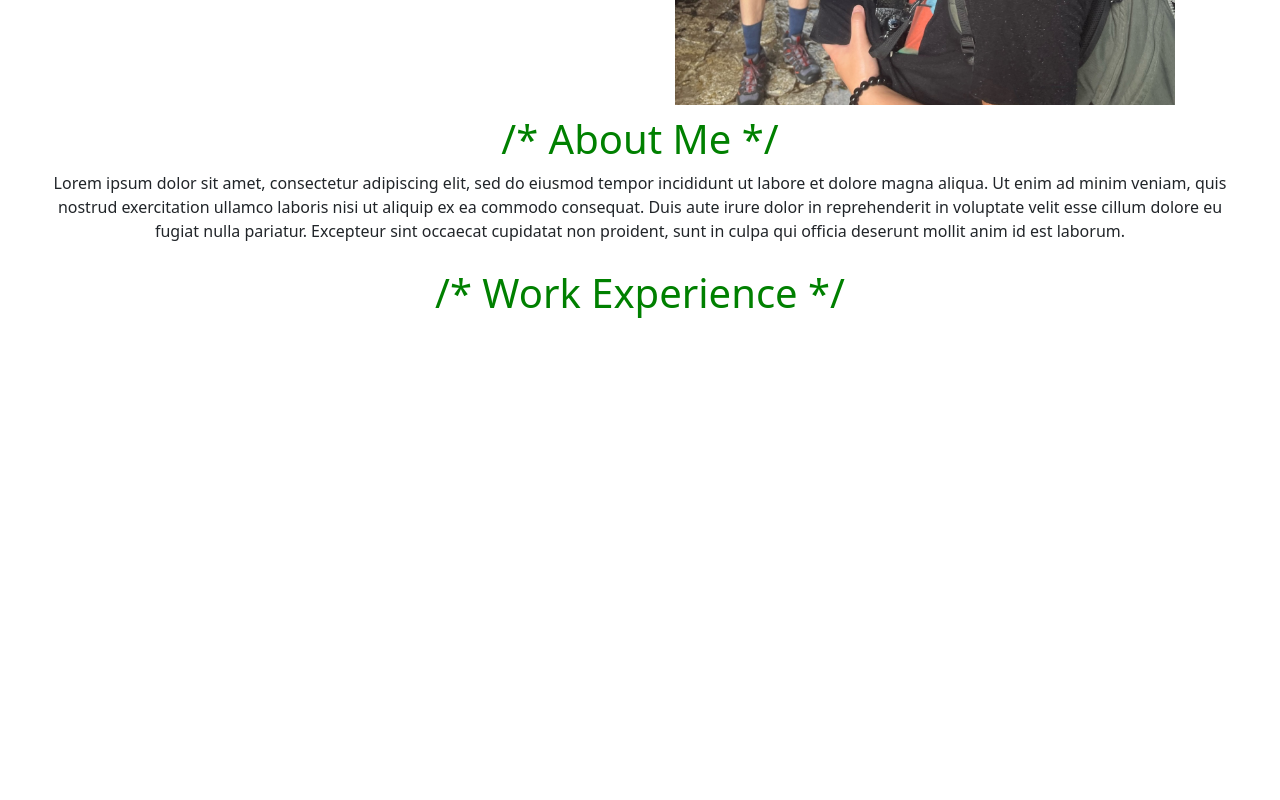
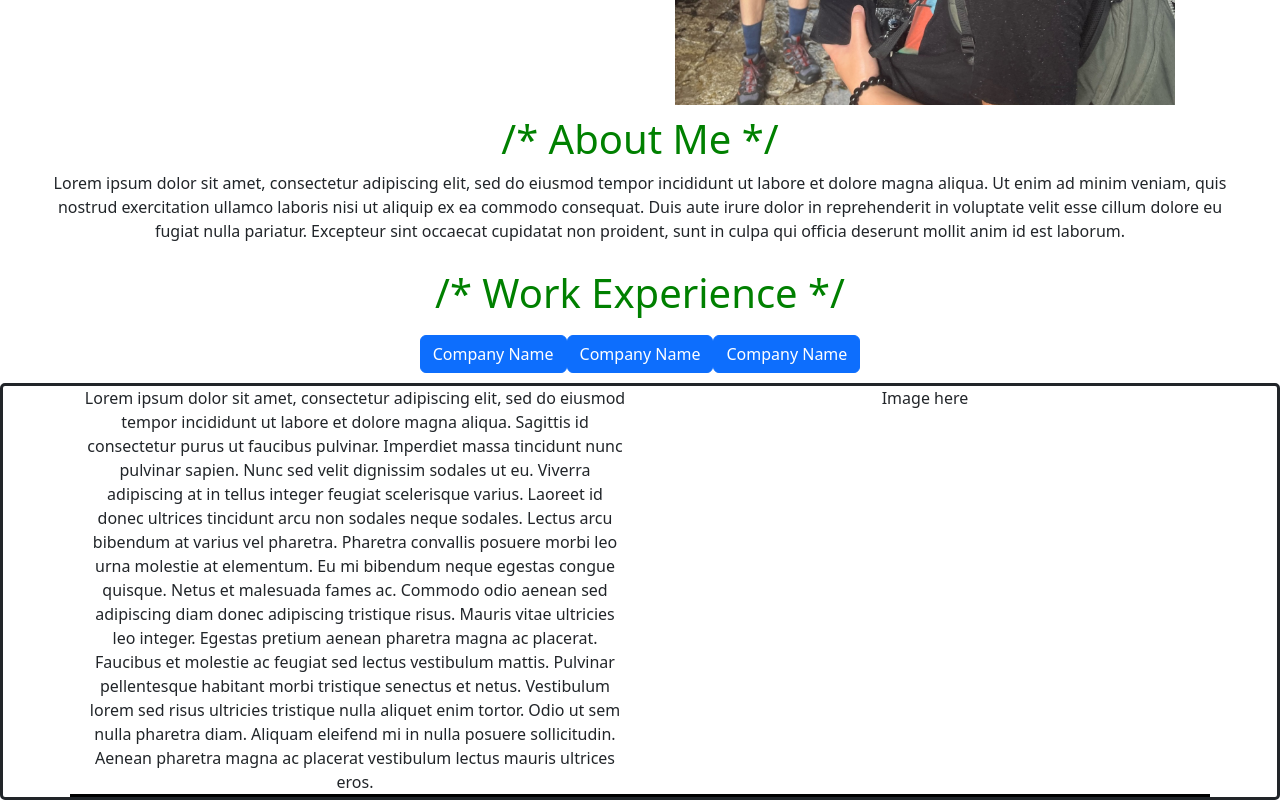
Before and after one commit to bithach/react-resume, a React (Create React App) app: page / in a window 1280 px wide. Shown: the part 395-1195 px from the top of the page. Before the commit the page ends 800 px from the top, so only its background shows below. Built offline with nearby package versions, Linux system fonts and the light colour scheme.

Commit message:
some layout of work experience

```diff
--- a/src/components/WorkExperienceSection.jsx
+++ b/src/components/WorkExperienceSection.jsx
@@ -1,20 +1,45 @@
 import { useState } from "react";
-import "../styling/WorkExperienceSection.css"
-import { Container } from "react-bootstrap/Container";
+import { Container } from "react-bootstrap/";
 import Row from "react-bootstrap/Row"
 import Col from "react-bootstrap/Col"
+import Button from "react-bootstrap/Button"
+import "../styling/WorkExperienceSection.css"
 
 function WorkExperienceSection(props){
-    const [value, setValue] = useState([1, 3]);
+    const [value, setValue] = useState(0);
 
-    function onClick(){
+    function companyButtonClick(event){
+        setValue(a => event.target.id)
+        event.preventDefault();
         return;
     }
 
     return(
         <div className="workExeperience-body">
-            <div className="workExeperience-title-desktop">
-                <h1>/* Work Experience */</h1>
+            <h1 className="workExeperience-title-desktop">/* Work Experience */</h1>
+
+            <div className="company-buttons">
+                <Button onClick={companyButtonClick} id={1}>Company Name</Button>
+                <Button onClick={companyButtonClick} id={2}>Company Name</Button>
+                <Button>Company Name</Button>
+            </div>
+
+            <div className="company-box">
+                <Container>
+                    <Row>
+                        {/*This is for the description*/}
+                        <Col style={{textAlign:"center"}}>
+                        Lorem ipsum dolor sit amet, consectetur adipiscing elit, sed do eiusmod tempor incididunt ut labore et dolore magna aliqua. Sagittis id consectetur purus ut faucibus pulvinar. Imperdiet massa tincidunt nunc pulvinar sapien. Nunc sed velit dignissim sodales ut eu. Viverra adipiscing at in tellus integer feugiat scelerisque varius. Laoreet id donec ultrices tincidunt arcu non sodales neque sodales. Lectus arcu bibendum at varius vel pharetra. Pharetra convallis posuere morbi leo urna molestie at elementum. Eu mi bibendum neque egestas congue quisque. Netus et malesuada fames ac. Commodo odio aenean sed adipiscing diam donec adipiscing tristique risus. Mauris vitae ultricies leo integer. Egestas pretium aenean pharetra magna ac placerat. Faucibus et molestie ac feugiat sed lectus vestibulum mattis. Pulvinar pellentesque habitant morbi tristique senectus et netus. Vestibulum lorem sed risus ultricies tristique nulla aliquet enim tortor. Odio ut sem nulla pharetra diam. Aliquam eleifend mi in nulla posuere sollicitudin. Aenean pharetra magna ac placerat vestibulum lectus mauris ultrices eros.
+                        </Col>
+                        {/*This is for the company logo*/}
+                        <Col style={{textAlign: "center"}}>
+                            Image here
+                        </Col>
+                    </Row>
+                    <Row style={{borderTop:"solid black 3px"}}>
+
+                    </Row>
+                </Container>
             </div>
         </div>
     )
--- a/src/styling/WorkExperienceSection.css
+++ b/src/styling/WorkExperienceSection.css
@@ -1,5 +1,15 @@
 .workExeperience-title-desktop{
     color:green;
     text-align: center;
-    padding-top: 10px;
+    padding: 10px 0px;
 }
+
+.company-buttons{
+    text-align: center;
+    padding-bottom: 10px;
+}
+
+.company-box{
+    border-style: solid;
+    border-radius: 5px;
+}
```
